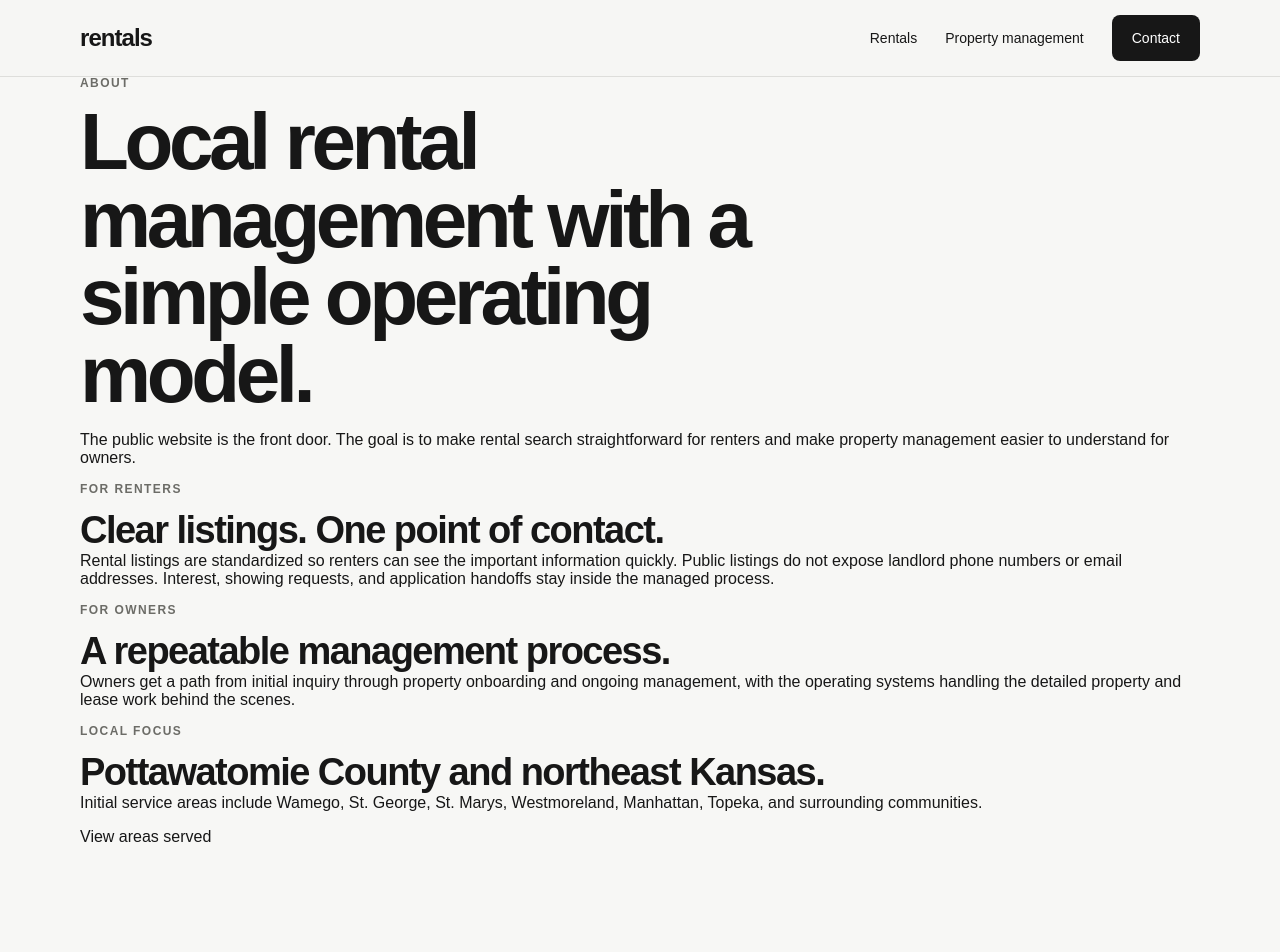
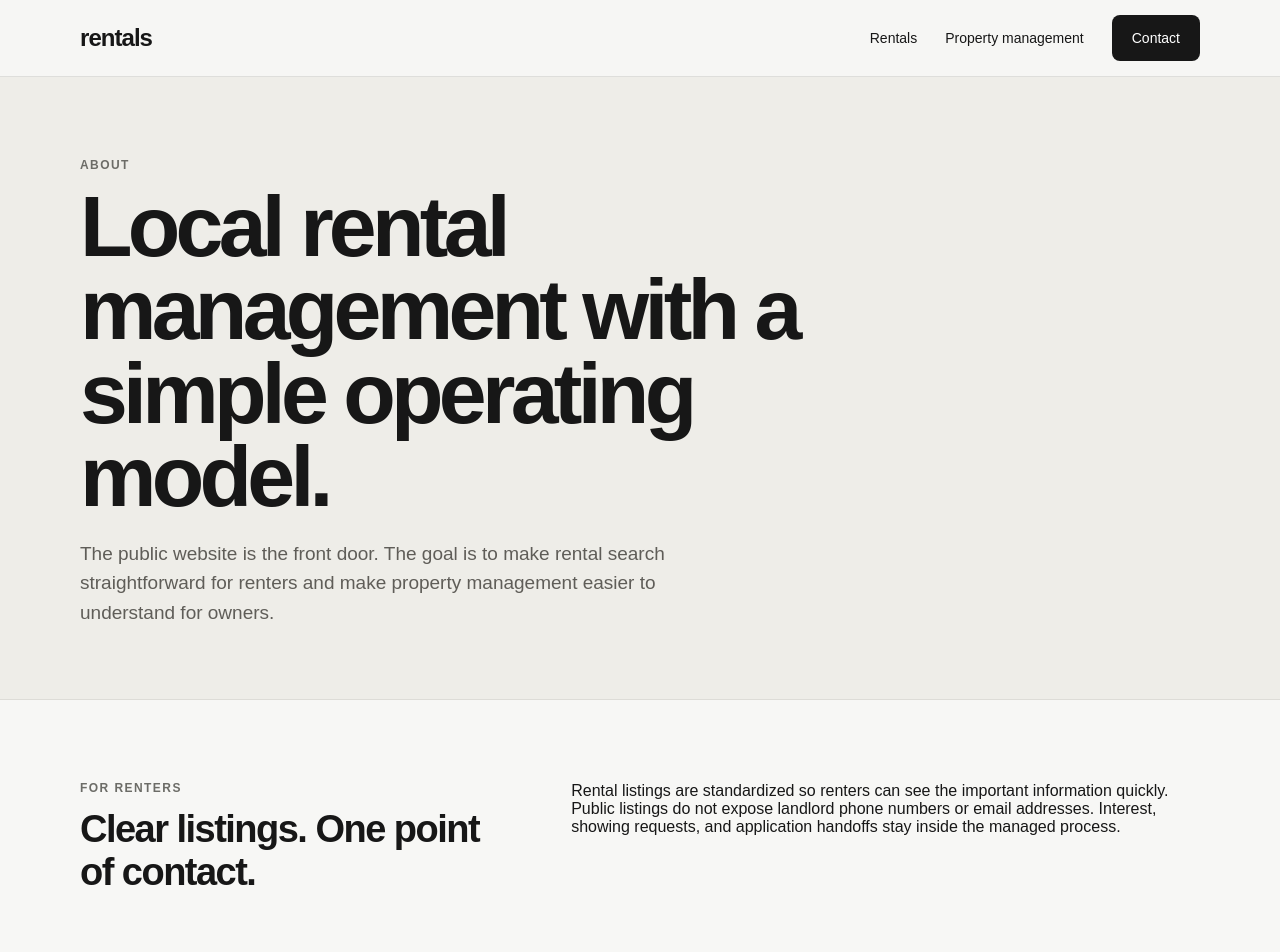
Before and after one commit to kova-media/rentals, a Next.js app: page /about in a window 1280 px wide. Shown: the top 952 px of the page. Before the commit the page ends 846 px from the top, so only its background shows below. Built offline with nearby package versions, Linux system fonts and the light colour scheme.

Commit message:
Add owner acquisition and public marketing styles

```diff
--- a/app/globals.css
+++ b/app/globals.css
@@ -276,3 +276,151 @@ footer {
   .renter-search, .renter-filters, .rental-detail-grid, .trust-grid { grid-template-columns: 1fr; }
   .renter-toolbar { align-items: flex-start; flex-direction: column; }
 }
+
+
+/* Owner acquisition and public marketing */
+.owner-hero {
+  padding: 92px 0 86px;
+  background: #eeede8;
+  border-bottom: 1px solid #dddcd7;
+}
+.owner-hero.compact-hero { padding: 82px 0 72px; }
+.owner-hero-grid {
+  display: grid;
+  grid-template-columns: 1.35fr .65fr;
+  gap: 72px;
+  align-items: end;
+}
+.owner-hero h1 {
+  max-width: 860px;
+  margin-bottom: 20px;
+  font-size: clamp(50px, 7vw, 86px);
+}
+.owner-lede {
+  max-width: 650px;
+  margin-bottom: 0;
+  color: #5f5d58;
+  font-size: 19px;
+  line-height: 1.55;
+}
+.hero-actions { display: flex; flex-wrap: wrap; gap: 10px; margin-top: 30px; }
+.owner-hero-card {
+  padding: 26px;
+  border: 1px solid #d5d3cd;
+  border-radius: 12px;
+  background: #f8f8f5;
+}
+.owner-hero-card span {
+  display: block;
+  margin-bottom: 18px;
+  color: #77756f;
+  font-size: 11px;
+  font-weight: 700;
+  letter-spacing: .11em;
+  text-transform: uppercase;
+}
+.owner-hero-card strong {
+  display: block;
+  max-width: 320px;
+  font-size: 24px;
+  line-height: 1.1;
+  letter-spacing: -.03em;
+}
+.owner-hero-card p { margin: 18px 0 0; color: #66645f; line-height: 1.55; }
+.owner-section { padding: 82px 0 94px; }
+.service-grid {
+  display: grid;
+  grid-template-columns: repeat(3, minmax(0, 1fr));
+  gap: 14px;
+  margin-top: 36px;
+}
+.service-card {
+  min-height: 190px;
+  padding: 24px;
+  border: 1px solid #dfded9;
+  border-radius: 10px;
+  background: #fff;
+}
+.service-card h2, .service-card h3 { margin: 0 0 14px; font-size: 22px; letter-spacing: -.03em; }
+.service-card p { margin: 0; color: #66645f; line-height: 1.55; }
+.service-card .text-link { display: inline-block; margin-top: 22px; }
+.service-card-large { min-height: 230px; }
+.owner-band {
+  padding: 70px 0;
+  background: #e9e7e1;
+  border-top: 1px solid #dddcd7;
+  border-bottom: 1px solid #dddcd7;
+}
+.owner-band-grid {
+  display: grid;
+  grid-template-columns: 1.2fr .8fr;
+  gap: 80px;
+  align-items: start;
+}
+.owner-band h2 { max-width: 600px; }
+.owner-band p { color: #62605b; line-height: 1.6; }
+.process-grid, .about-grid {
+  display: grid;
+  grid-template-columns: .8fr 1.2fr;
+  gap: 72px;
+  align-items: start;
+}
+.process-list { margin: 0; padding: 0; list-style: none; border-top: 1px solid #dddcd7; }
+.process-list li {
+  display: grid;
+  grid-template-columns: 56px 1fr;
+  gap: 20px;
+  padding: 20px 0;
+  border-bottom: 1px solid #dddcd7;
+}
+.process-list li > span { color: #77756f; font-size: 12px; font-weight: 700; }
+.process-list strong { font-size: 18px; }
+.process-list p { margin: 7px 0 0; color: #66645f; line-height: 1.5; }
+.pricing-layout {
+  display: grid;
+  grid-template-columns: 1fr .8fr;
+  gap: 24px;
+  align-items: start;
+}
+.pricing-card, .pricing-notes > div {
+  padding: 30px;
+  border: 1px solid #dfded9;
+  border-radius: 10px;
+  background: #fff;
+}
+.pricing-card h2 { margin: 0 0 16px; font-size: 30px; }
+.pricing-card p, .pricing-notes p { color: #66645f; line-height: 1.6; }
+.pricing-card ul { margin: 24px 0 28px; padding-left: 20px; color: #45433f; line-height: 1.9; }
+.pricing-notes { display: grid; gap: 14px; }
+.pricing-notes h3 { margin: 0 0 10px; font-size: 19px; }
+.owner-form { display: grid; gap: 0; }
+.full-span { grid-column: 1 / -1; }
+.detail-actions { display: flex; flex-wrap: wrap; gap: 10px; margin-top: 18px; }
+.area-grid {
+  display: grid;
+  grid-template-columns: repeat(2, minmax(0, 1fr));
+  gap: 14px;
+}
+.area-card {
+  display: block;
+  padding: 28px;
+  border: 1px solid #dfded9;
+  border-radius: 10px;
+  background: #fff;
+  transition: transform .15s ease, border-color .15s ease;
+}
+.area-card:hover { transform: translateY(-2px); border-color: #bdbbb5; }
+.area-card h2 { margin: 0 0 12px; font-size: 28px; }
+.area-card p:not(.eyebrow) { margin: 0 0 20px; color: #66645f; line-height: 1.55; }
+.area-card > span { font-size: 13px; text-decoration: underline; text-underline-offset: 3px; }
+.area-content {
+  display: grid;
+  grid-template-columns: 1fr 1fr;
+  gap: 72px;
+}
+.area-content h2 { margin-bottom: 14px; }
+.area-content > div > p:not(.eyebrow) { color: #66645f; line-height: 1.6; }
+@media (max-width: 850px) {
+  .owner-hero-grid, .owner-band-grid, .process-grid, .about-grid, .pricing-layout, .area-content { grid-template-columns: 1fr; gap: 36px; }
+  .service-grid, .area-grid { grid-template-columns: 1fr; }
+}
```
